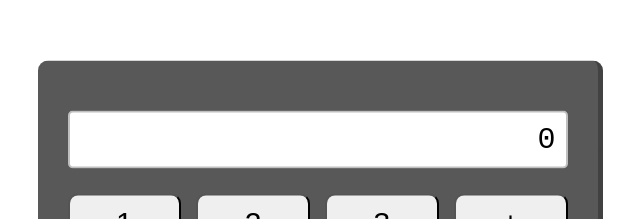
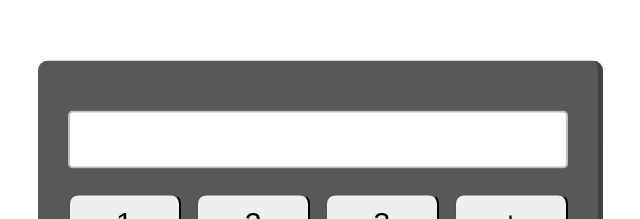
Before and after one commit to BosEriko/rr-calculator, a React (Create React App) app: page / in a window 1280 px wide. Shown: the part 107-326 px from the top of the page, without its empty margins (320-960 px from the left). Built offline with nearby package versions, Linux system fonts and the light colour scheme.

Commit message:
working redux

```diff
--- a/src/components/Button.js
+++ b/src/components/Button.js
@@ -1,19 +1,32 @@
 import React from 'react';
 import './Button.css';
 
+import { connect } from 'react-redux';
+import { updateOperation } from '../redux';
+
 class Button extends React.Component {
-  appendToOutput(event) {
-    event.preventDefault();
-    console.log(this.props.char);
-  }
   render() {
     const { char } = this.props;
     return (
-      <button className="button" onClick={this.appendToOutput.bind(this)}>
+      <button className="button" onClick={() => this.props.updateOperation(char)}>
         {char}
       </button>
     );
   }
 }
 
-export default Button;
+// Container
+const mapStateToProps = state => ({
+  // Empty
+});
+
+const mapDispatchToProps = {
+  updateOperation
+};
+
+const ButtonContainer = connect(
+  mapStateToProps,
+  mapDispatchToProps
+)(Button);
+
+export default ButtonContainer;
--- a/src/components/Output.js
+++ b/src/components/Output.js
@@ -1,12 +1,28 @@
 import React from 'react';
 import './Output.css';
+
+import { connect } from 'react-redux';
 
 class Output extends React.Component {
   render() {
     return (
-      <textarea rows="1" className="output" defaultValue="0"/>
+      <textarea rows="1" className="output" defaultValue={this.props.operation} />
     );
   }
 }
 
-export default Output;
+// Container
+const mapStateToProps = state => ({
+  operation: state.operation
+});
+
+const mapDispatchToProps = {
+  // Empty
+};
+
+const OutputContainer = connect(
+  mapStateToProps,
+  mapDispatchToProps
+)(Output);
+
+export default OutputContainer;
--- a/src/index.js
+++ b/src/index.js
@@ -4,8 +4,14 @@ import './index.css';
 import App from './App';
 import * as serviceWorker from './serviceWorker';
 
+import { Provider } from 'react-redux';
+import { store } from './redux';
+
 ReactDOM.render(
-  <App />, document.getElementById('root')
+  <Provider store={store}>
+    <App />
+  </Provider>,
+  document.getElementById('root')
 );
 
 // If you want your app to work offline and load faster, you can change
--- /dev/null
+++ b/src/redux.js
@@ -0,0 +1,35 @@
+import {
+  combineReducers,
+  createStore,
+} from 'redux';
+
+// Constants
+const UPDATE_OPERATION = 'UPDATE_OPERATION'
+
+// Actions
+export const updateOperation = operation => ({
+  type: UPDATE_OPERATION,
+  operation
+});
+
+// Reducers
+export const operation = (state = [], action) => {
+  switch (action.type) {
+    case UPDATE_OPERATION:
+      return action.operation
+    default:
+      return state;
+  }
+};
+
+export const reducers = combineReducers({
+  operation
+});
+
+// Store
+export function configureStore(initialState = {}) {
+  const store = createStore(reducers, initialState);
+  return store;
+};
+
+export const store = configureStore();
```
